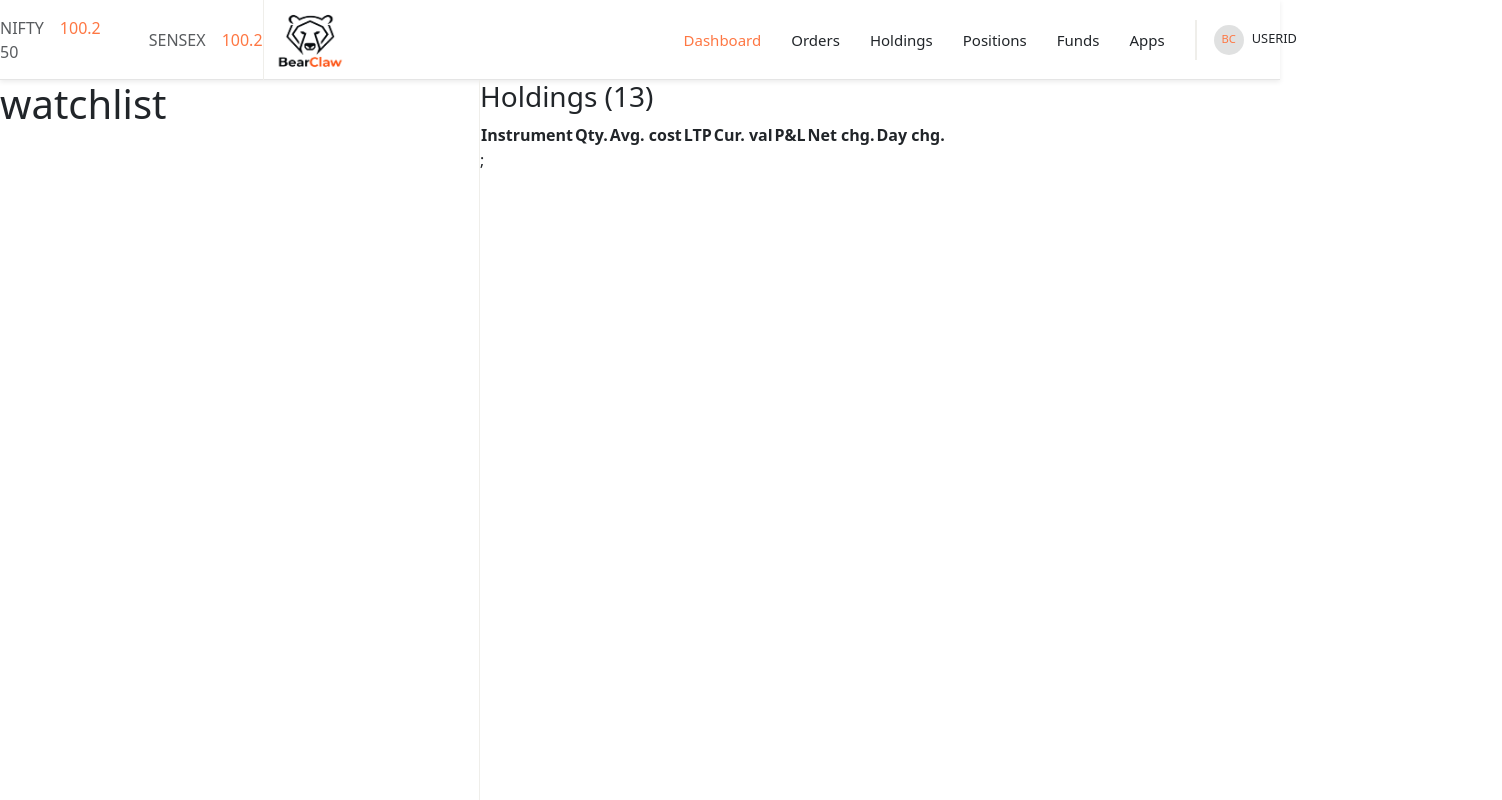
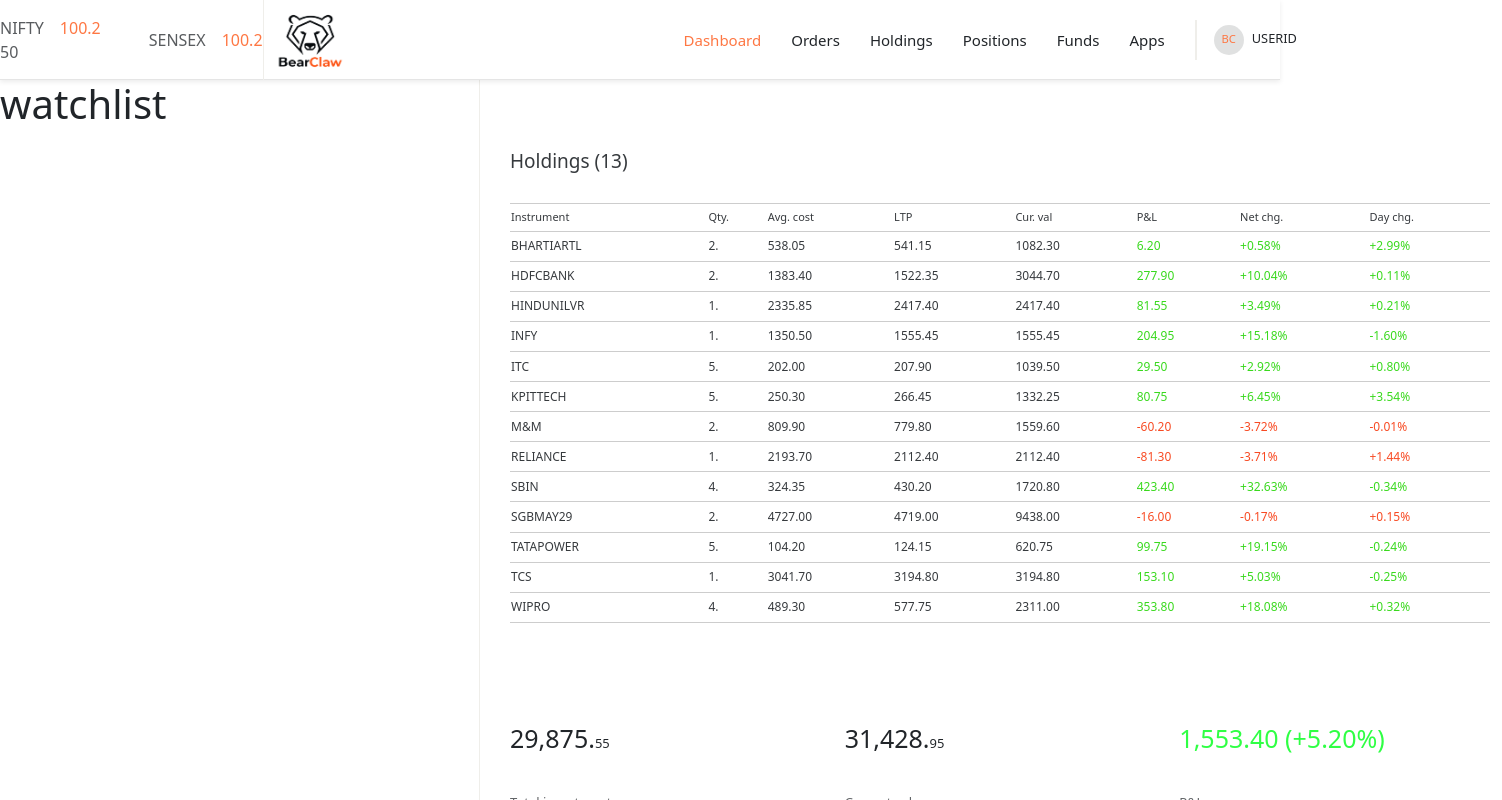
Before and after one commit to chisaini/CandleEdge, a React (Vite) app in the folder dashboard/: page /holdings in a window 1280 px wide. Shown: the top 800 px of the page, 1502 px wide, since content can reach past the window. Built offline with nearby package versions, Linux system fonts and the light colour scheme.

Commit message:
Holdings

```diff
--- /dev/null
+++ b/dashboard/src/Data/Data.jsx
@@ -0,0 +1,193 @@
+export const watchlist = [
+  {
+    name: "INFY",
+    price: 1555.45,
+    percent: "-1.60%",
+    isDown: true,
+  },
+  {
+    name: "ONGC",
+    price: 116.8,
+    percent: "-0.09%",
+    isDown: true,
+  },
+  {
+    name: "TCS",
+    price: 3194.8,
+    percent: "-0.25%",
+    isDown: true,
+  },
+  {
+    name: "KPITTECH",
+    price: 266.45,
+    percent: "3.54%",
+    isDown: false,
+  },
+  {
+    name: "QUICKHEAL",
+    price: 308.55,
+    percent: "-0.15%",
+    isDown: true,
+  },
+  {
+    name: "WIPRO",
+    price: 577.75,
+    percent: "0.32%",
+    isDown: false,
+  },
+  {
+    name: "M&M",
+    price: 779.8,
+    percent: "-0.01%",
+    isDown: true,
+  },
+  {
+    name: "RELIANCE",
+    price: 2112.4,
+    percent: "1.44%",
+    isDown: false,
+  },
+  {
+    name: "HUL",
+    price: 512.4,
+    percent: "1.04%",
+    isDown: false,
+  },
+];
+
+// holdings
+export const holdings = [
+  {
+    name: "BHARTIARTL",
+    qty: 2,
+    avg: 538.05,
+    price: 541.15,
+    net: "+0.58%",
+    day: "+2.99%",
+  },
+  {
+    name: "HDFCBANK",
+    qty: 2,
+    avg: 1383.4,
+    price: 1522.35,
+    net: "+10.04%",
+    day: "+0.11%",
+  },
+  {
+    name: "HINDUNILVR",
+    qty: 1,
+    avg: 2335.85,
+    price: 2417.4,
+    net: "+3.49%",
+    day: "+0.21%",
+  },
+  {
+    name: "INFY",
+    qty: 1,
+    avg: 1350.5,
+    price: 1555.45,
+    net: "+15.18%",
+    day: "-1.60%",
+    isLoss: true,
+  },
+  {
+    name: "ITC",
+    qty: 5,
+    avg: 202.0,
+    price: 207.9,
+    net: "+2.92%",
+    day: "+0.80%",
+  },
+  {
+    name: "KPITTECH",
+    qty: 5,
+    avg: 250.3,
+    price: 266.45,
+    net: "+6.45%",
+    day: "+3.54%",
+  },
+  {
+    name: "M&M",
+    qty: 2,
+    avg: 809.9,
+    price: 779.8,
+    net: "-3.72%",
+    day: "-0.01%",
+    isLoss: true,
+  },
+  {
+    name: "RELIANCE",
+    qty: 1,
+    avg: 2193.7,
+    price: 2112.4,
+    net: "-3.71%",
+    day: "+1.44%",
+  },
+  {
+    name: "SBIN",
+    qty: 4,
+    avg: 324.35,
+    price: 430.2,
+    net: "+32.63%",
+    day: "-0.34%",
+    isLoss: true,
+  },
+  {
+    name: "SGBMAY29",
+    qty: 2,
+    avg: 4727.0,
+    price: 4719.0,
+    net: "-0.17%",
+    day: "+0.15%",
+  },
+  {
+    name: "TATAPOWER",
+    qty: 5,
+    avg: 104.2,
+    price: 124.15,
+    net: "+19.15%",
+    day: "-0.24%",
+    isLoss: true,
+  },
+  {
+    name: "TCS",
+    qty: 1,
+    avg: 3041.7,
+    price: 3194.8,
+    net: "+5.03%",
+    day: "-0.25%",
+    isLoss: true,
+  },
+  {
+    name: "WIPRO",
+    qty: 4,
+    avg: 489.3,
+    price: 577.75,
+    net: "+18.08%",
+    day: "+0.32%",
+  },
+];
+
+// positions
+export const positions = [
+  {
+    product: "CNC",
+    name: "EVEREADY",
+    qty: 2,
+    avg: 316.27,
+    price: 312.35,
+    net: "+0.58%",
+    day: "-1.24%",
+    isLoss: true,
+  },
+  {
+    product: "CNC",
+    name: "JUBLFOOD",
+    qty: 1,
+    avg: 3124.75,
+    price: 3082.65,
+    net: "+10.04%",
+    day: "-1.35%",
+    isLoss: true,
+  },
+];
--- a/dashboard/src/components/Holdings.jsx
+++ b/dashboard/src/components/Holdings.jsx
@@ -1,11 +1,13 @@
 import React from "react";
+import {holdings} from "../Data/Data.jsx";
 function Holdings() {
+
   return (
-    <>
-      <h3 className="title">Holdings (13)</h3>
+    <div className="holdings">
+        <h3 className="title">Holdings ({holdings.length})</h3>
         <div className="order-table">
-        <table>
-          <tr>
+          <table className="holdings-table">
+            <tr className="heading">
               <th>Instrument</th>
               <th>Qty.</th>
               <th>Avg. cost</th>
@@ -15,10 +17,48 @@
               <th>Net chg.</th>
               <th>Day chg.</th>
             </tr>
+            {holdings.map((stock,index)=>{
+              const curValue =stock.price*stock.qty;
+              const isProfit=curValue-stock.avg*stock.qty>=0;
+              const profClass=isProfit?"profit":"loss";
+              const dayClass = stock.isLoss?"loss":"profit";
+              return(
+                <tr key={index} className="">
+              <td>{stock.name}</td>
+              <td>{stock.qty}.</td>
+              <td>{stock.avg.toFixed(2)}</td>
+              <td>{stock.price.toFixed(2)}</td>
+              <td>{curValue.toFixed(2)}</td>
+              <td className={profClass}>
+                {(curValue-stock.avg*stock.qty).toFixed(2)}
+              </td>
+              <td className={profClass}>{stock.net}</td>
+              <td className={profClass}>{stock.day}</td>
+            </tr>
+              );
+
+            })}
           </table>
         </div>
-      ;
-    </>
+        <div className="row holdings-summary">
+          <div className="col summary-item">
+            <h5>
+              29,875.<span>55</span>
+            </h5>
+            <p>Total investment</p>
+          </div>
+          <div className="col summary-item">
+            <h5>
+              31,428.<span>95</span>
+            </h5>
+            <p>Current value</p>
+          </div>
+          <div className="col summary-item">
+            <h5 className="green">1,553.40 (+5.20%)</h5>{" "}
+            <p>P&L</p>
+          </div>
+        </div>
+    </div>
   );
 }
 
--- a/dashboard/src/index.css
+++ b/dashboard/src/index.css
@@ -2,9 +2,12 @@
 
 .Topbar-container {
    position: sticky;
-   display: flex;
+    top: 0;
+    z-index: 1000;
+    display: flex;
     height: 80px;
     width: 100%;
+    background: white;
     border-bottom: 1px solid #e5e5e5;
     box-shadow: 0 2px 5px rgba(0, 0, 0, 0.08);
 }
@@ -52,11 +55,23 @@
    display: flex;
 }
 .watchlist-container{
-   position: sticky;
-   height: 100vh;
-   width: 480px;
-   border-right: 1px solid #EFEEEA;
+   position: fixed;
+    top: 80px;
+    left: 0;
+    width: 480px;
+    height: calc(100vh - 80px);
+    overflow-y: auto;
+    background: white;
+    border-right: 1px solid #EFEEEA;
+    box-sizing: border-box;
+    z-index: 10;
 
+}
+.content {
+    margin-left: 480px;
+    width: calc(100% - 480px);
+    min-width: 0;
+    box-sizing: border-box;
 }
 
 .menu-container{
@@ -111,3 +126,72 @@
   font-size: 0.8rem;
   font-weight: 300;
 }
+
+.holdings{
+
+   margin: 70px 0px 0 30px;
+
+  width: 980px;
+}
+
+.holdings .title{
+   font-size: 19px;
+   font-weight: 400;
+   opacity: 0.9;
+   margin-bottom:30px ;
+}
+.holdings table{
+   width: 100%;
+   margin:0px 0px 100px 0px;
+
+   height: 420px;
+}
+.holdings table .heading{
+   width: 100%;
+   font-weight: 100;
+   opacity: 0.9;
+
+}
+.holdings table th{
+   font-weight: 300;
+
+}
+.holdings table tr{
+   border-top: 1px solid #6d6c6c57;
+   border-bottom: 1px solid #6d6c6c57;
+   padding: 10px 0px 10px 0px;
+   width: 100%;
+
+
+   font-size: 11px;
+   font-weight: 300;
+}
+.holdings table td {
+    font-weight: 400;
+    font-size: 12px;
+    opacity : 0.9;
+}
+.profit{
+   color: rgb(36, 213, 5);
+}
+.loss{
+   color: rgb(247, 55, 12);
+}
+
+.summary-item h5{
+   font-size: 25px;
+   margin-bottom: 0px;
+   font-weight: 400;
+}
+
+.summary-item span{
+   font-size: small;
+}
+.summary-item p{
+   margin-top: 40px;
+   font-size: small;
+   opacity: 0.7;
+}
+.summary-item  .green {
+   color: rgb(47, 255, 68);
+}
```
Lines whose indentation alone changed are shown as unchanged.
